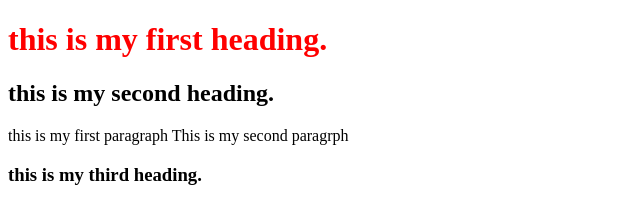
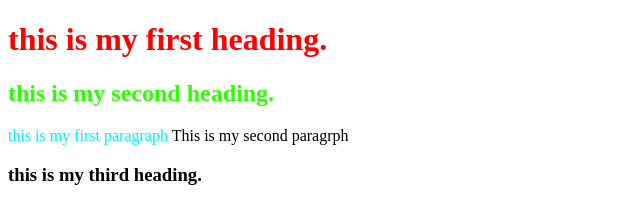
Before and after one commit to pradeepkhadka505/Git-Clone, a plain HTML site: page index.html in a window 1280 px wide. Shown: the whole page, without its empty margins (0-640 px from the left). Drawn offline with Linux system fonts and the light colour scheme.

Commit message:
h2 and p1 are styled

```diff
--- a/index.html
+++ b/index.html
@@ -5,6 +5,8 @@
         <title> index page </title>
         <style>
             h1 {color:red; text-size:150%;}
+            h2 {color:rgb(43, 255, 0); text-size:150%;}
+            p1 {color:rgb(0, 238, 255); }
         </style>
     </head>
     <body>
@@ -17,5 +19,6 @@
 
         <h3> this is my third heading. </h3>
 
+
     </body>
 </html>
```
